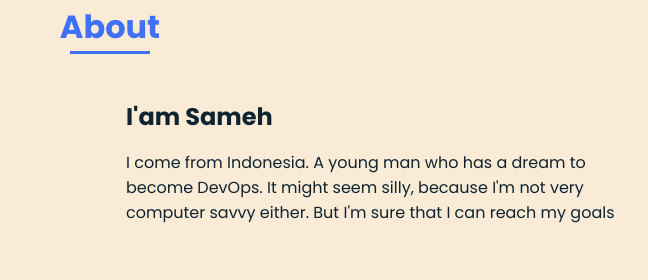
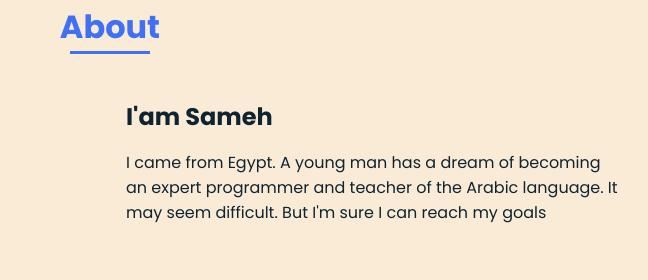
Before and after one commit to sam7hany/Portfolio, a plain HTML site: page index.html in a window 1280 px wide. Shown: the part 1005-1285 px from the top of the page, 530-1178 px from the left. Drawn offline with nearby package versions, Linux system fonts and the light colour scheme; no server answers.

Commit message:
Update index.html

```diff
--- a/index.html
+++ b/index.html
@@ -81,7 +81,7 @@
 
                     <div>
                         <h2 class="about__subtitle">I'am Sameh</h2>
-                        <p class="about__text">I come from Indonesia. A young man who has a dream to become DevOps. It might seem silly, because I'm not very computer savvy either. But I'm sure that I can reach my goals</p>
+                        <p class="about__text">I came from Egypt. A young man has a dream of becoming an expert programmer and teacher of the Arabic language. It may seem difficult. But I'm sure I can reach my goals</p>
                     </div>
                 </div>
             </section>
```
